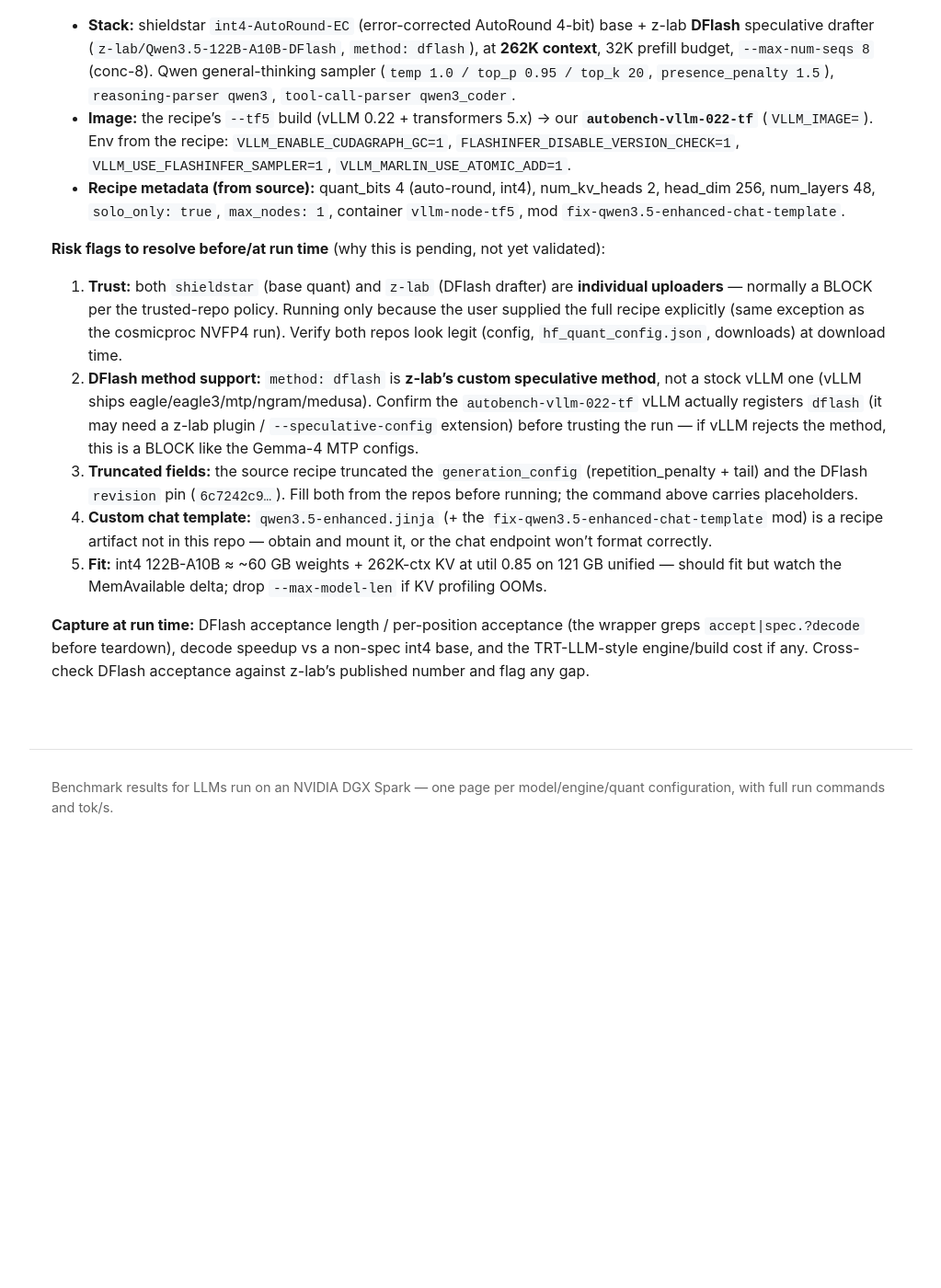
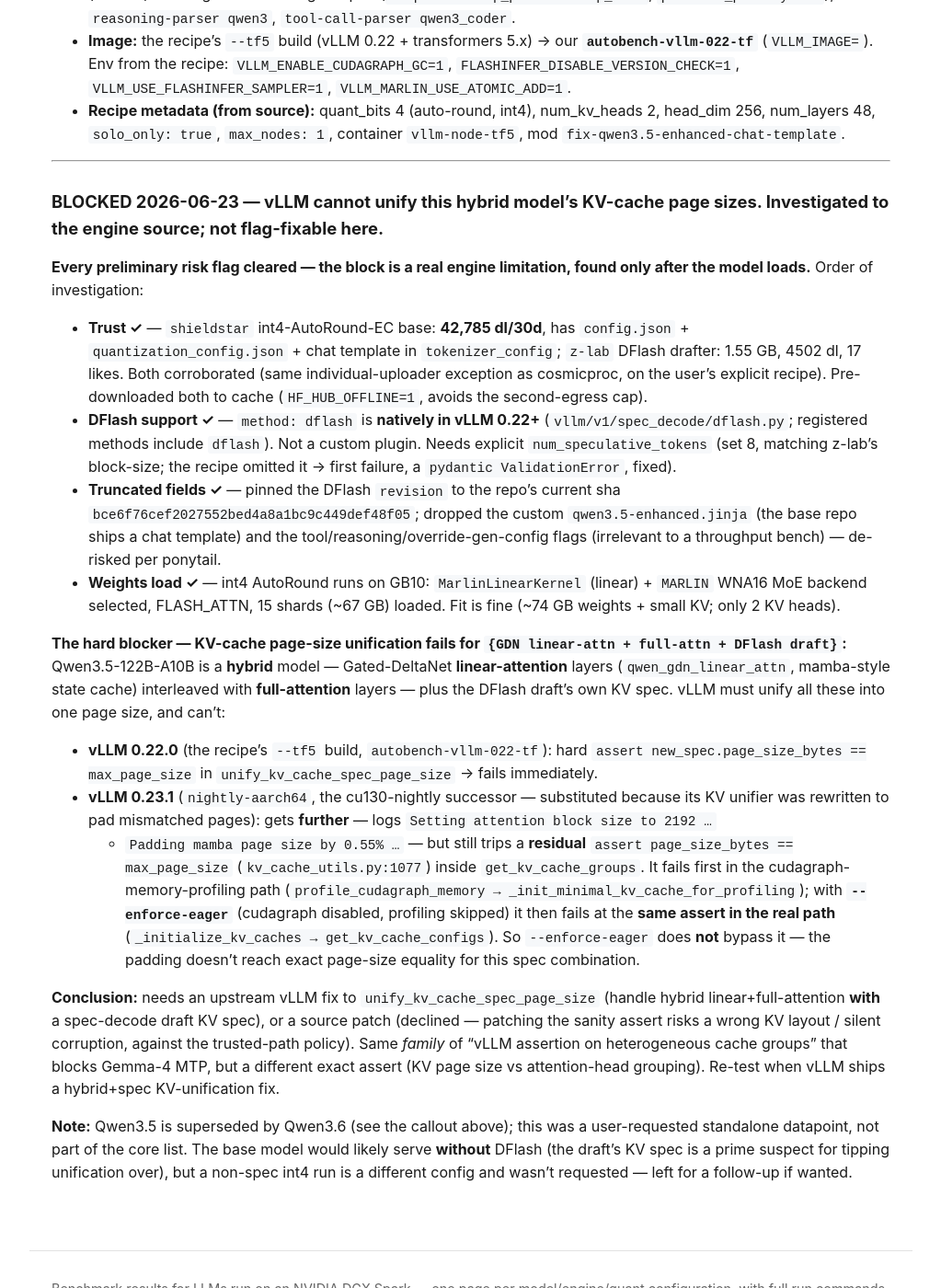
Before and after one commit to yjsoon/autobench, a Jekyll site: the page built from _configs/qwen3-5-122b-a10b-vllm-int4-autoround-dflash-c8.md, in a window 1280 px wide and 1400 px high, scrolled down 2192 px. Shown: the whole window at 92% size, without its empty margins (128-1151 px from the left). Built offline with Jekyll 4.4.1, drawn with Linux system fonts in a browser that asks for light colours; before the commit the page ends 3144 px from its top, so only the background shows below that; some of the changed text lies outside the part shown.

Commit message:
Qwen3.5-122B DFlash: BLOCKED — vLLM can't unify hybrid GDN+attn+DFlash KV page sizes
Thorough investigation: trust/dflash-support/fit all cleared, int4 Marlin loads on GB10, but
both vLLM 0.22 (hard assert) and 0.23.1 (residual assert after padding, even with --enforce-eager)
fail at unify_kv_cache_spec_page_size:1077 for the hybrid linear+full-attention model + DFlash draft.
engine_image pinned (nightly-aarch64).

Co-Authored-By: Claude Opus 4.8 <noreply@anthropic.com>
Claude-Session: https://claude.ai/code/session_01ENGfH67zetzXPvsJ5zgMQP

```diff
--- a/_configs/qwen3-5-122b-a10b-vllm-int4-autoround-dflash-c8.md
+++ b/_configs/qwen3-5-122b-a10b-vllm-int4-autoround-dflash-c8.md
@@ -15,40 +15,36 @@ modalities: [text]
 mm_served: false
 concurrency: 8
 tags: [qwen3.5-122b-a10b, Alibaba, Qwen, int4-AutoRound-EC, 41-130B, conc-8]
-status: pending
+status: blocked
 prefill_toks:
 decode_toks:
 mem_gb:
 mem_source:
-measured_on:
+measured_on: 2026-06-23
 completed_at:
+engine_image: vllm/vllm-openai:nightly-aarch64@sha256:68e23ddd982ad5642e21354c2242a3a86d31a3ea83f5937e5c3867942dc6595b
 run_command: |
-  # User-supplied DGX Spark recipe (builder eugr). Needs the tf5 build = vLLM 0.22 + transformers 5.x
-  # (our autobench-vllm-022-tf image, VLLM_IMAGE=). DFlash is z-lab's custom spec method — verify the
-  # image's vLLM actually registers method=dflash before trusting the run (see Notes). solo_only.
-  # generation_config / speculative_config revision were truncated in the source recipe — fill from the
-  # repo before running. A custom chat template (qwen3.5-enhanced.jinja) must be mounted into the
-  # container (the recipe applies mods/fix-qwen3.5-enhanced-chat-template).
+  # BLOCKED at KV-cache unification (see Notes) — this is the actual de-risked command attempted,
+  # not the original recipe. Substituted nightly-aarch64 (vLLM 0.23.1, rewritten KV unifier) for the
+  # recipe's --tf5 build (vLLM 0.22, which hard-asserts on the hybrid page sizes). Pre-downloaded base +
+  # DFlash draft to cache; HF_HUB_OFFLINE=1. Dropped recipe extras irrelevant to a throughput bench
+  # (custom .jinja, fastsafetensors, flash_attn backend, tool/reasoning parsers, override-gen-config).
+  # Added num_speculative_tokens:8 (required by vLLM's dflash) and --enforce-eager (to skip the
+  # cudagraph-profiling KV path) — still hit the residual page-size assert.
   docker run -d --name vllm-qwen35-122b --gpus all --ipc=host -p 8000:8000 \
     -v ~/.cache/huggingface:/root/.cache/huggingface \
-    -v "$PWD/qwen3.5-enhanced.jinja:/chat/qwen3.5-enhanced.jinja:ro" \
-    --env HF_TOKEN=*** \
-    --env VLLM_ENABLE_CUDAGRAPH_GC=1 \
-    --env FLASHINFER_DISABLE_VERSION_CHECK=1 \
-    --env VLLM_USE_FLASHINFER_SAMPLER=1 \
-    --env VLLM_MARLIN_USE_ATOMIC_ADD=1 \
-    autobench-vllm-022-tf shieldstar/Qwen3.5-122B-A10B-int4-AutoRound-EC \
+    --env HF_TOKEN=*** --env HF_HUB_OFFLINE=1 \
+    --env VLLM_ENABLE_CUDAGRAPH_GC=1 --env FLASHINFER_DISABLE_VERSION_CHECK=1 \
+    --env VLLM_USE_FLASHINFER_SAMPLER=1 --env VLLM_MARLIN_USE_ATOMIC_ADD=1 \
+    vllm/vllm-openai:nightly-aarch64 shieldstar/Qwen3.5-122B-A10B-int4-AutoRound-EC \
     --served-model-name qwen --host 0.0.0.0 --port 8000 \
     --max-model-len 262144 --gpu-memory-utilization 0.85 \
     --max-num-batched-tokens 32768 --max-num-seqs 8 \
-    --dtype bfloat16 --load-format fastsafetensors --trust-remote-code \
-    --attention-backend flash_attn \
-    --speculative-config '{"method":"dflash","model":"z-lab/Qwen3.5-122B-A10B-DFlash","revision":"6c7242c934a9870d7c59c052..."}' \
-    --enable-prefix-caching --enable-chunked-prefill --enable-prompt-tokens-details \
-    --enable-auto-tool-choice --tool-call-parser qwen3_coder \
-    --chat-template /chat/qwen3.5-enhanced.jinja \
-    --reasoning-parser qwen3 --generation-config auto \
-    --override-generation-config '{"temperature":1.0,"top_p":0.95,"top_k":20,"min_p":0.0,"presence_penalty":1.5,"repetition_penalty":1.0}'
+    --dtype bfloat16 --trust-remote-code --enforce-eager \
+    --speculative-config '{"method":"dflash","model":"z-lab/Qwen3.5-122B-A10B-DFlash","revision":"bce6f76cef2027552bed4a8a1bc9c449def48f05","num_speculative_tokens":8}' \
+    --enable-prefix-caching --enable-chunked-prefill
+  # → RuntimeError: Engine core init failed; AssertionError at
+  #   vllm/v1/core/kv_cache_utils.py:1077 (unify_kv_cache_spec_page_size)
   python3 scripts/bench-serving.py --base-url http://localhost:8000 --model qwen \
     --dataset benchmark_data/ShareGPT_V3_unfiltered_cleaned_split.json \
     --num-prompts 500 --max-seconds 900 --concurrency 8 --max-tokens 256
@@ -76,24 +72,52 @@ old GPTQ stub.
   num_layers 48, `solo_only: true`, `max_nodes: 1`, container `vllm-node-tf5`, mod
   `fix-qwen3.5-enhanced-chat-template`.
 
-**Risk flags to resolve before/at run time** (why this is pending, not yet validated):
+---
 
-1. **Trust:** both `shieldstar` (base quant) and `z-lab` (DFlash drafter) are **individual uploaders** —
-   normally a BLOCK per the trusted-repo policy. Running only because the user supplied the full recipe
-   explicitly (same exception as the cosmicproc NVFP4 run). Verify both repos look legit (config,
-   `hf_quant_config.json`, downloads) at download time.
-2. **DFlash method support:** `method: dflash` is **z-lab's custom speculative method**, not a stock vLLM
-   one (vLLM ships eagle/eagle3/mtp/ngram/medusa). Confirm the `autobench-vllm-022-tf` vLLM actually
-   registers `dflash` (it may need a z-lab plugin / `--speculative-config` extension) before trusting the
-   run — if vLLM rejects the method, this is a BLOCK like the Gemma-4 MTP configs.
-3. **Truncated fields:** the source recipe truncated the `generation_config` (repetition_penalty + tail)
-   and the DFlash `revision` pin (`6c7242c9…`). Fill both from the repos before running; the command above
-   carries placeholders.
-4. **Custom chat template:** `qwen3.5-enhanced.jinja` (+ the `fix-qwen3.5-enhanced-chat-template` mod) is a
-   recipe artifact not in this repo — obtain and mount it, or the chat endpoint won't format correctly.
-5. **Fit:** int4 122B-A10B ≈ ~60 GB weights + 262K-ctx KV at util 0.85 on 121 GB unified — should fit but
-   watch the MemAvailable delta; drop `--max-model-len` if KV profiling OOMs.
+## BLOCKED 2026-06-23 — vLLM cannot unify this hybrid model's KV-cache page sizes. Investigated to the engine source; not flag-fixable here.
 
-**Capture at run time:** DFlash acceptance length / per-position acceptance (the wrapper greps
-`accept|spec.?decode` before teardown), decode speedup vs a non-spec int4 base, and the TRT-LLM-style
-engine/build cost if any. Cross-check DFlash acceptance against z-lab's published number and flag any gap.
+**Every preliminary risk flag cleared — the block is a real engine limitation, found only after the model
+loads.** Order of investigation:
+
+- **Trust ✓** — `shieldstar` int4-AutoRound-EC base: **42,785 dl/30d**, has `config.json` +
+  `quantization_config.json` + chat template in `tokenizer_config`; `z-lab` DFlash drafter: 1.55 GB,
+  4502 dl, 17 likes. Both corroborated (same individual-uploader exception as cosmicproc, on the user's
+  explicit recipe). Pre-downloaded both to cache (`HF_HUB_OFFLINE=1`, avoids the second-egress cap).
+- **DFlash support ✓** — `method: dflash` is **natively in vLLM 0.22+** (`vllm/v1/spec_decode/dflash.py`;
+  registered methods include `dflash`). Not a custom plugin. Needs explicit `num_speculative_tokens`
+  (set 8, matching z-lab's block-size; the recipe omitted it → first failure, a `pydantic ValidationError`,
+  fixed).
+- **Truncated fields ✓** — pinned the DFlash `revision` to the repo's current sha
+  `bce6f76cef2027552bed4a8a1bc9c449def48f05`; dropped the custom `qwen3.5-enhanced.jinja` (the base repo
+  ships a chat template) and the tool/reasoning/override-gen-config flags (irrelevant to a throughput
+  bench) — de-risked per ponytail.
+- **Weights load ✓** — int4 AutoRound runs on GB10: `MarlinLinearKernel` (linear) + `MARLIN` WNA16 MoE
+  backend selected, FLASH_ATTN, 15 shards (~67 GB) loaded. Fit is fine (~74 GB weights + small KV; only
+  2 KV heads).
+
+**The hard blocker — KV-cache page-size unification fails for `{GDN linear-attn + full-attn + DFlash draft}`:**
+Qwen3.5-122B-A10B is a **hybrid** model — Gated-DeltaNet **linear-attention** layers (`qwen_gdn_linear_attn`,
+mamba-style state cache) interleaved with **full-attention** layers — plus the DFlash draft's own KV spec.
+vLLM must unify all these into one page size, and can't:
+- **vLLM 0.22.0** (the recipe's `--tf5` build, `autobench-vllm-022-tf`): hard
+  `assert new_spec.page_size_bytes == max_page_size` in `unify_kv_cache_spec_page_size` → fails immediately.
+- **vLLM 0.23.1** (`nightly-aarch64`, the cu130-nightly successor — substituted because its KV unifier was
+  rewritten to pad mismatched pages): gets **further** — logs `Setting attention block size to 2192 …`
+  + `Padding mamba page size by 0.55% …` — but still trips a **residual**
+  `assert page_size_bytes == max_page_size` (`kv_cache_utils.py:1077`) inside `get_kv_cache_groups`. It
+  fails first in the cudagraph-memory-profiling path (`profile_cudagraph_memory →
+  _init_minimal_kv_cache_for_profiling`); with **`--enforce-eager`** (cudagraph disabled, profiling
+  skipped) it then fails at the **same assert in the real path** (`_initialize_kv_caches →
+  get_kv_cache_configs`). So `--enforce-eager` does **not** bypass it — the padding doesn't reach exact
+  page-size equality for this spec combination.
+
+**Conclusion:** needs an upstream vLLM fix to `unify_kv_cache_spec_page_size` (handle hybrid
+linear+full-attention **with** a spec-decode draft KV spec), or a source patch (declined — patching the
+sanity assert risks a wrong KV layout / silent corruption, against the trusted-path policy). Same *family*
+of "vLLM assertion on heterogeneous cache groups" that blocks Gemma-4 MTP, but a different exact assert
+(KV page size vs attention-head grouping). Re-test when vLLM ships a hybrid+spec KV-unification fix.
+
+**Note:** Qwen3.5 is superseded by Qwen3.6 (see the callout above); this was a user-requested standalone
+datapoint, not part of the core list. The base model would likely serve **without** DFlash (the draft's
+KV spec is a prime suspect for tipping unification over), but a non-spec int4 run is a different config and
+wasn't requested — left for a follow-up if wanted.
```
